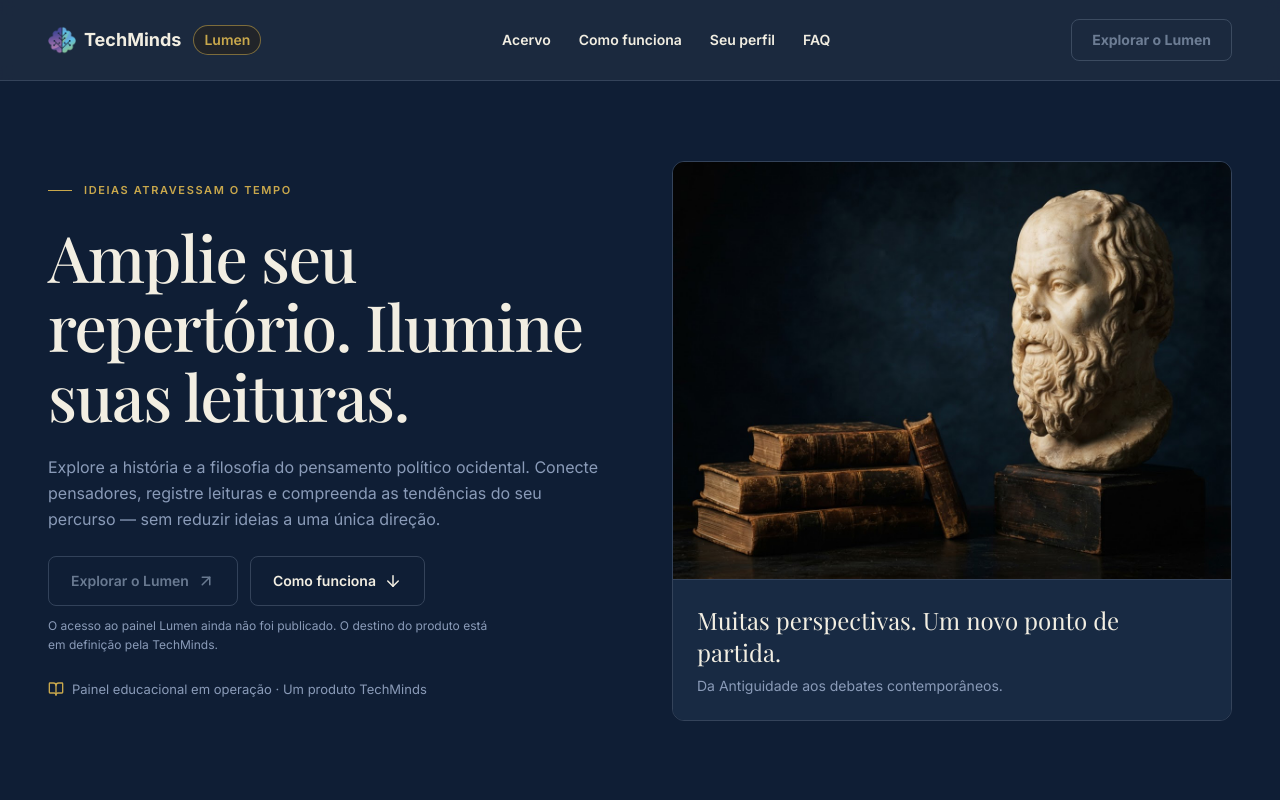
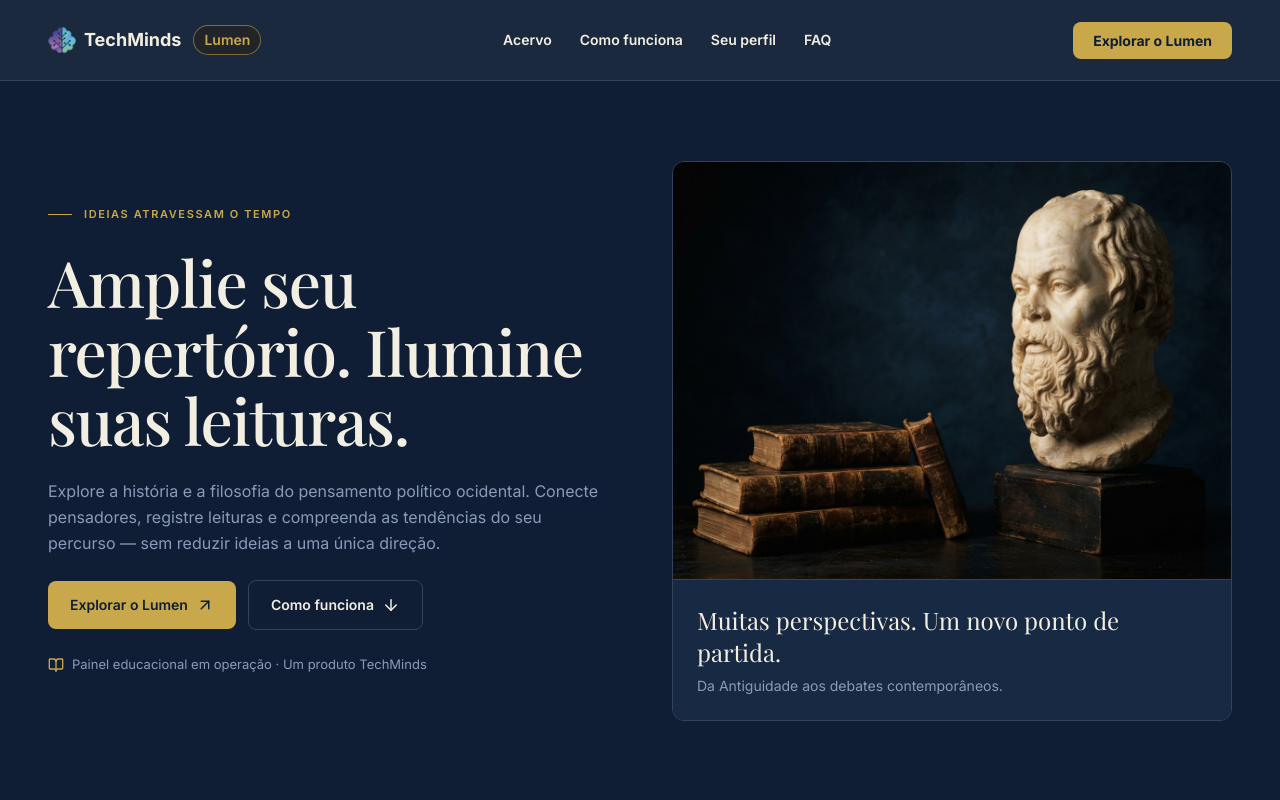
Before and after one commit to TechMinds-Group/Institucional_Landing_Page, a React (Vite) app: page /lumen in a window 1280 px wide. Shown: the top 800 px of the page. Built offline with nearby package versions, Linux system fonts and the light colour scheme; a web font is replaced by a local one.

Commit message:
feat(RN-032): CTAs Explorar o Lumen habilitados -> https://lumen.techminds.net.br (PEND-011 resolvida) - novo kind external no LandingCta (nova aba, noopener); gate mantido p/ Explore o catalogo completo

```diff
--- a/src/app/components/landing/LandingCta.tsx
+++ b/src/app/components/landing/LandingCta.tsx
@@ -83,6 +83,23 @@ export function LandingCta({ cta, microcopy, microcopyId, microcopyHidden, class
     );
   }
 
+  // external — URL de outro domínio (ex.: app do produto — PEND-011 Lumen):
+  // abre em nova aba sem passar pelo router interno.
+  if (cta.kind === "external") {
+    return (
+      <a
+        href={cta.target}
+        target="_blank"
+        rel="noopener noreferrer"
+        data-testid={testId}
+        className={base}
+      >
+        {cta.label}
+        {children}
+      </a>
+    );
+  }
+
   // anchor — rolagem suave com offset da navbar (RN-011)
   return (
     <a
--- a/src/app/components/landing/types.ts
+++ b/src/app/components/landing/types.ts
@@ -5,7 +5,7 @@
 // Tailwind (strings literais — Tailwind JIT escaneia o fonte).
 
 /** Idade/estado de um CTA de landing (RN-032 — gate de CTAs). */
-export type LandingCtaKind = "anchor" | "route" | "mailto" | "disabled";
+export type LandingCtaKind = "anchor" | "route" | "mailto" | "external" | "disabled";
 
 export interface LandingCtaConfig {
   label: string;
--- a/src/app/pages/landings/LumenPage.tsx
+++ b/src/app/pages/landings/LumenPage.tsx
@@ -42,6 +42,9 @@ import arendtMob from "../../../imports/landings/lumen-retrato-arendt-mob.png";
 // 55/7/158/9 com disclaimer obrigatório · FAQ accordion (RN-035).
 
 const S = LANDING_SECTION_IDS.lumen;
+
+/** App do Lumen — destino dos CTAs "Explorar o Lumen" (PEND-011 resolvida 13/10). */
+const LUMEN_APP_URL = "https://lumen.techminds.net.br";
 
 const THEME: LandingTheme = {
   pageBg: "bg-[#F2EEE2]",
@@ -193,7 +196,7 @@ export function LumenPage() {
           { label: c.nav.links[2], sectionId: S.seuPerfil },
           { label: c.nav.links[3], sectionId: S.faq },
         ],
-        cta: { label: c.nav.cta, kind: "disabled", reason: c.nav.ctaPending },
+        cta: { label: c.nav.cta, kind: "external", target: LUMEN_APP_URL },
       }}
       footer={{
         statement: c.footer.statement,
@@ -228,13 +231,9 @@ export function LumenPage() {
               {c.hero.headline}
             </h1>
             <p className="max-w-xl leading-relaxed text-[#8A9BB8]">{c.hero.paragraph}</p>
-            <div className="flex flex-col items-start gap-2.5" data-testid="lumen-hero-ctas">
-              <div className="flex flex-wrap items-center gap-3">
+            <div className="flex flex-wrap items-center gap-3" data-testid="lumen-hero-ctas">
               <LandingCta
-                  cta={{ label: c.hero.ctaExplore, kind: "disabled", reason: c.nav.ctaPending }}
-                  microcopy={c.nav.ctaPending}
-                  microcopyId="lumen-hero-cta-pending"
-                  microcopyHidden
+                cta={{ label: c.hero.ctaExplore, kind: "external", target: LUMEN_APP_URL }}
                 testId="lumen-hero-cta-explore"
                 className={BTN_GOLD}
               >
@@ -247,15 +246,6 @@ export function LumenPage() {
               >
                 <ArrowDown size={18} aria-hidden />
               </LandingCta>
-              </div>
-              {/* Microcopy do gate (RN-032) sob a linha de botões — frame #101:13395 */}
-              <p
-                id="lumen-hero-cta-pending"
-                data-testid="lumen-hero-cta-explore-microcopy"
-                className="max-w-md text-xs leading-relaxed text-[#8A9BB8]"
-              >
-                {c.nav.ctaPending}
-              </p>
             </div>
             {/* "Natureza do produto" do frame (mobile #101:13897) */}
             <p
@@ -653,9 +643,7 @@ export function LumenPage() {
             </div>
             <div className="flex flex-col items-stretch gap-4">
               <LandingCta
-                cta={{ label: c.invite.ctaExplore, kind: "disabled", reason: c.nav.ctaPending }}
-                microcopy={c.nav.ctaPending}
-                microcopyId="lumen-invite-pending"
+                cta={{ label: c.invite.ctaExplore, kind: "external", target: LUMEN_APP_URL }}
                 testId="lumen-invite-cta-explore"
                 className={BTN_GOLD}
               />
```
Also changed, not shown: 1 other file (tests, documents, lock files or other folders). Lines whose indentation alone changed are shown as unchanged.
